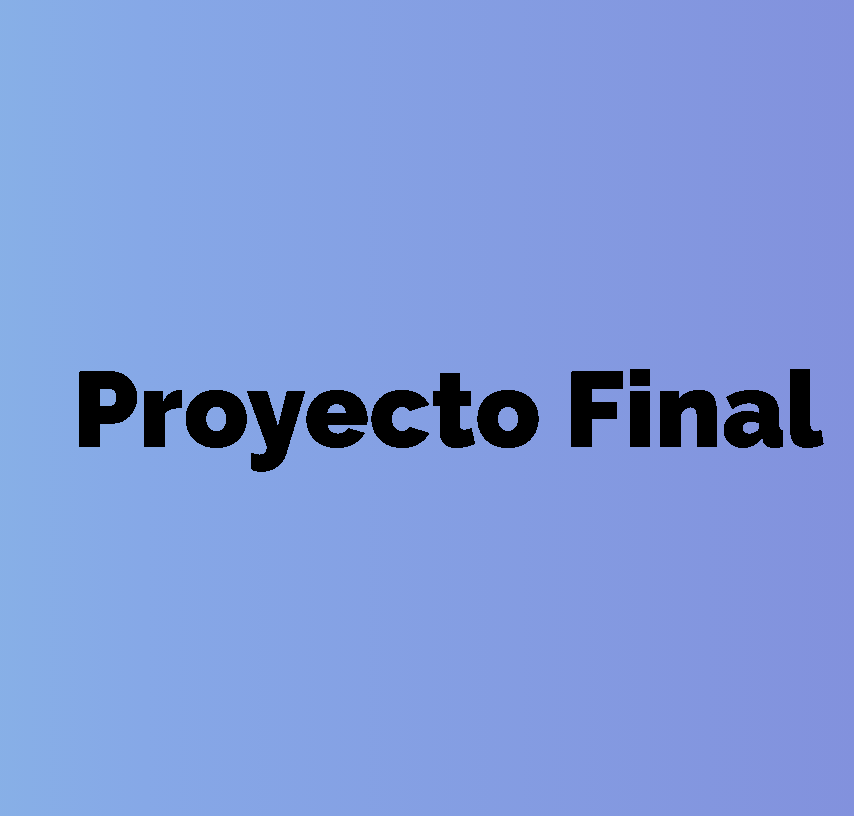
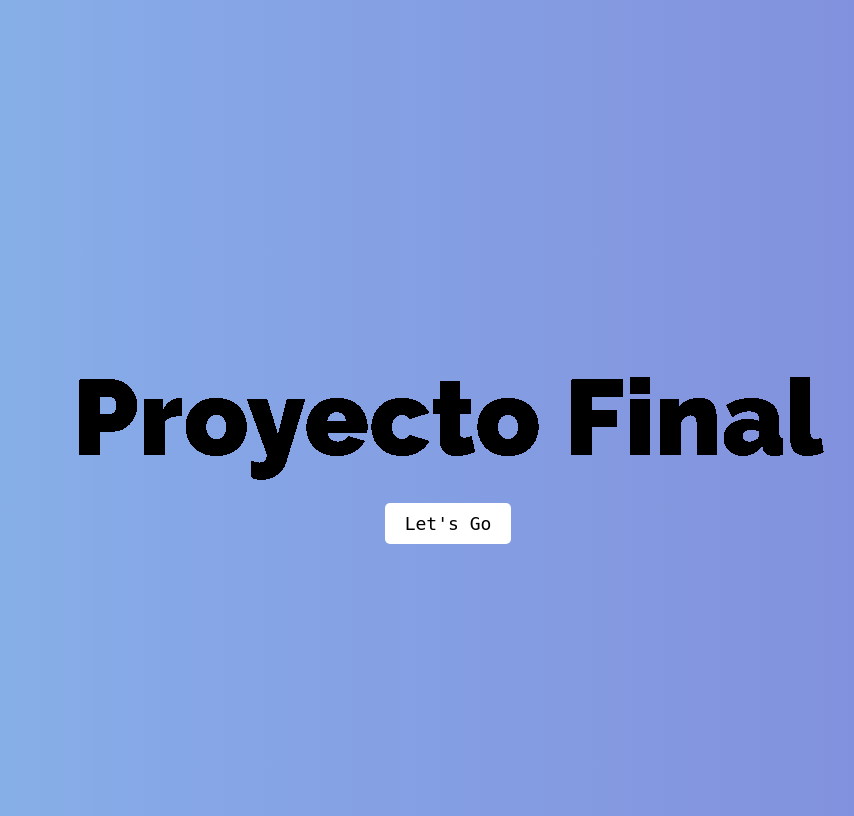
Before and after one commit to iso11ml/BOGGLE, a Django app: page / in a window 1280 px wide. Shown: the whole page, without its empty margins (200-1054 px from the left). Run offline with Django 4.2, Linux system fonts and the light colour scheme; parts of the project's set-up code (start-up, migrations or seed data) failed here and were passed over.

Commit message:
terminado

```diff
--- a/BASE/TEMPLATES/BASE/game.html
+++ b/BASE/TEMPLATES/BASE/game.html
@@ -12,7 +12,8 @@
     <div class = "buttomsContainer">
         <a class = "btn cta bg" id = "play-button" >Play</a>
         <a class= "btn cta bg" id = "open-rules">Rules</a>
-        <a class= "btn cta bg">Quit</a>
+
+        <a class= "btn cta bg" href="http://127.0.0.1:8000">Quit</a>
     </div>
 
     <div class = "informationPlayerContainer">
--- a/BASE/TEMPLATES/BASE/main.html
+++ b/BASE/TEMPLATES/BASE/main.html
@@ -23,6 +23,12 @@
                 </filter>
             </defs>
         </svg>
+        <div class = "btn">
+            <a href="http://127.0.0.1:8000/game/">
+                <button id="myButton">Let's Go</button>
+            </a>
+
+        </div>
     </body>
 
 </html>
--- a/static/js/game.js
+++ b/static/js/game.js
@@ -57,8 +57,8 @@ window.onload = function() {
     });
 
     function startTimer() {
-        var minutes = 0;
-        var seconds = 5;
+        var minutes = 1;
+        var seconds = 0;
         var clockContainer = document.querySelector('.clockContainer');
         if(interval) clearInterval(interval);
         interval = setInterval(function() {
--- a/static/styles/buttom.css
+++ b/static/styles/buttom.css
@@ -1,4 +1,8 @@
 /*  */
+a {
+  text-decoration: none;
+
+}
 .btn {
   font-family: "Inconsolata", monospace;
   font-size: 1.5em; /* Ajusta el valor si es necesario */
--- a/static/styles/main.css
+++ b/static/styles/main.css
@@ -9,6 +9,8 @@ body{
     background-size: 200% 200%;
     display: flex;
     flex-direction: column;
+    align-items: center;
+    justify-content: center;
     width: 100vw;
     height: 100vh;
 }
@@ -27,13 +29,11 @@ body{
 
 
 #container {
-
 	position: absolute;
 	margin: auto;
 	width: 100vw;
 	height: 80pt;
-	top: 0;
-	bottom: 0;
+
 	filter: url(#threshold) blur(0.6px);
 }
 
@@ -46,3 +46,32 @@ body{
 	text-align: center;
 	user-select: none;
 }
+
+.btn{
+    display: flex;
+    width: 100vw;
+    height: 90pt;
+    align-items: center;
+    justify-content: center;
+    margin-top: 10vh;
+}
+
+
+#myButton {
+    font-family: "Inconsolata", monospace;
+    background-color: white;
+    color: black;
+    border: none;
+    padding: 10px 20px;
+    border-radius: 5px;
+    font-size: 18px;
+    transition: background-color 0.3s ease;
+}
+
+#myButton:hover {
+    background-color: #d3d3d3; /* Cambia el color del botón a gris cuando el cursor pasa por encima */
+}
+
+#myButton:active {
+    background-color: #a9a9a9; /* Cambia el color del botón a un gris oscuro cuando se hace clic en él */
+}
```
